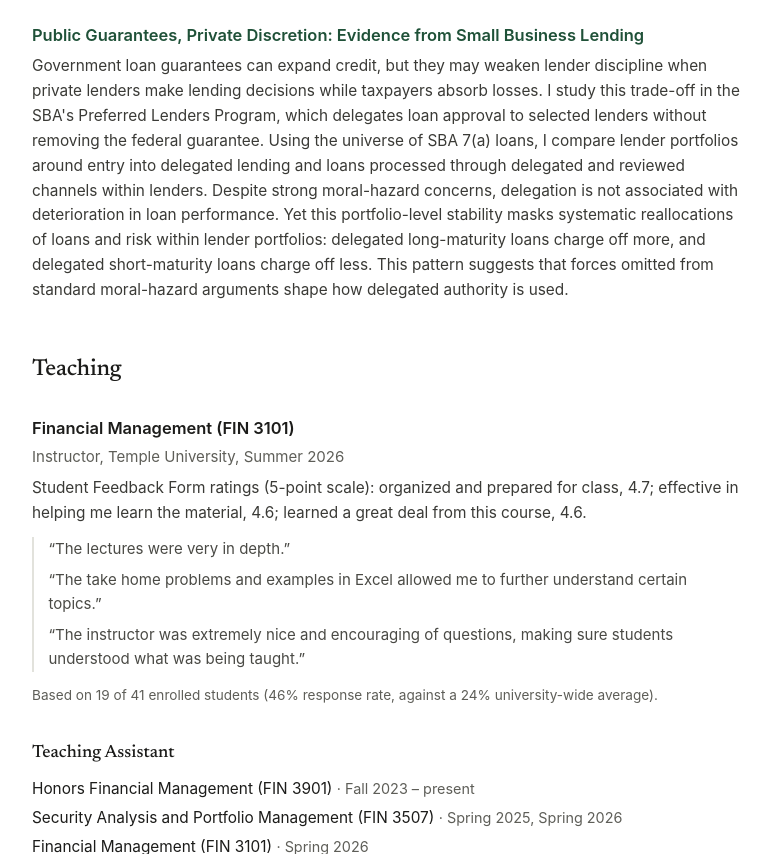
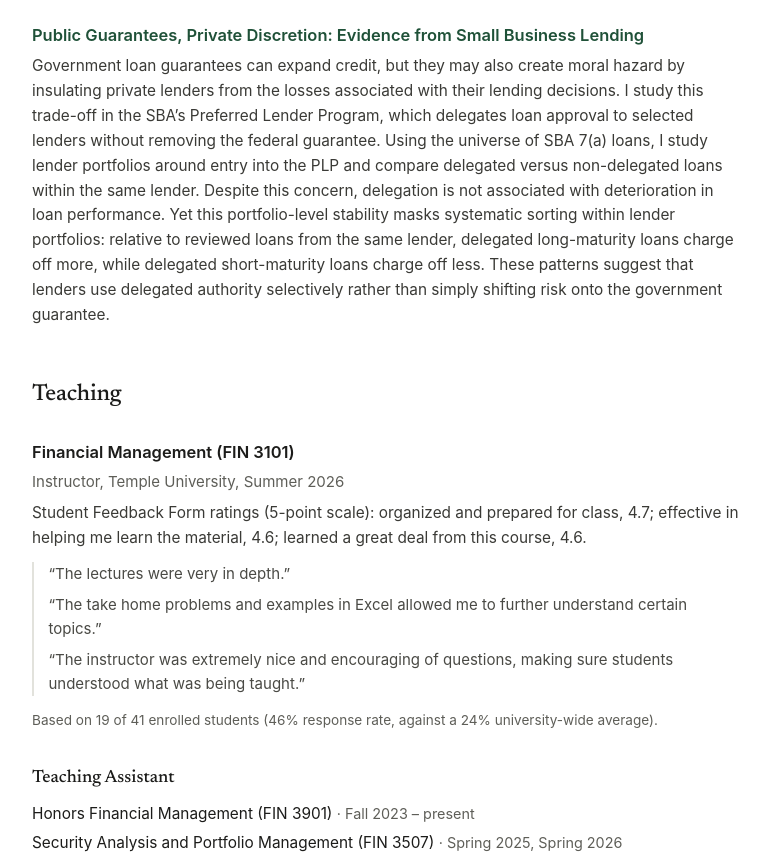
Before and after one commit to siminxie07/siminxie07.github.io, a plain HTML site: page index.html in a window 1280 px wide. Shown: the part 876-1730 px from the top of the page, without its empty margins (252-1022 px from the left). Drawn offline with Linux system fonts and the light colour scheme.

Commit message:
Update index.html

```diff
--- a/index.html
+++ b/index.html
@@ -73,12 +73,12 @@
     </p>
 
     <p class="abstract">
-      Government loan guarantees can expand credit, but they may weaken lender discipline when private lenders make lending decisions while taxpayers absorb losses.
-      I study this trade-off in the SBA's Preferred Lenders Program, which delegates loan approval to selected lenders without removing the federal guarantee.
-      Using the universe of SBA 7(a) loans, I compare lender portfolios around entry into delegated lending and loans processed through delegated and reviewed channels within lenders.
-      Despite strong moral-hazard concerns, delegation is not associated with deterioration in loan performance.
-      Yet this portfolio-level stability masks systematic reallocations of loans and risk within lender portfolios: delegated long-maturity loans charge off more, and delegated short-maturity loans charge off less.
-      This pattern suggests that forces omitted from standard moral-hazard arguments shape how delegated authority is used.
+      Government loan guarantees can expand credit, but they may also create moral hazard by insulating private lenders from the losses associated with their lending decisions.
+      I study this trade-off in the SBA’s Preferred Lender Program, which delegates loan approval to selected lenders without removing the federal guarantee.
+      Using the universe of SBA 7(a) loans, I study lender portfolios around entry into the PLP and compare delegated versus non-delegated loans within the same lender.
+      Despite this concern, delegation is not associated with deterioration in loan performance.
+      Yet this portfolio-level stability masks systematic sorting within lender portfolios: relative to reviewed loans from the same lender, delegated long-maturity loans charge off more, while delegated short-maturity loans charge off less.
+      These patterns suggest that lenders use delegated authority selectively rather than simply shifting risk onto the government guarantee.
     </p>
   </article>
 
```
